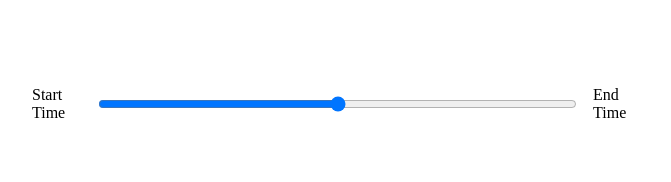
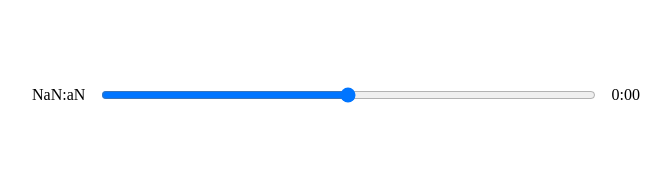
Before and after one commit to kokoforbes/music-player, a React (Create React App) app: page / in a window 1280 px wide. Shown: the part 410-592 px from the top of the page, without its empty margins (304-975 px from the left). Built offline with nearby package versions, Linux system fonts and the light colour scheme.

Commit message:
Implemented currentTime and duration updating

```diff
--- a/src/components/Player.js
+++ b/src/components/Player.js
@@ -27,14 +27,31 @@
     }
   };
 
-  const timeUpdateHandler = () => {};
+  const timeUpdateHandler = (e) => {
+    const currentTime = e.target.currentTime;
+    const duration = e.target.duration;
+
+    setSongInfo({
+      ...songInfo,
+      currentTime,
+      duration,
+    });
+
+    console.log(currentTime);
+  };
+
+  const getTime = (time) => {
+    return (
+      Math.floor(time / 60) + ":" + ("0" + Math.floor(time % 60)).slice(-2)
+    );
+  };
 
   return (
     <div className='player'>
       <div className='time-control'>
-        <p>Start Time</p>
+        <p>{getTime(songInfo.currentTime)}</p>
         <input type='range' name='timer' id='timer' aria-label='time control' />
-        <p>End Time</p>
+        <p>{getTime(songInfo.duration)}</p>
       </div>
 
       <div className='play-control'>
@@ -62,6 +79,7 @@
       <audio
         ref={audioRef}
         onTimeUpdate={timeUpdateHandler}
+        onLoadedMetadata={timeUpdateHandler}
         src={currentSong.audio}
       ></audio>
     </div>
```
